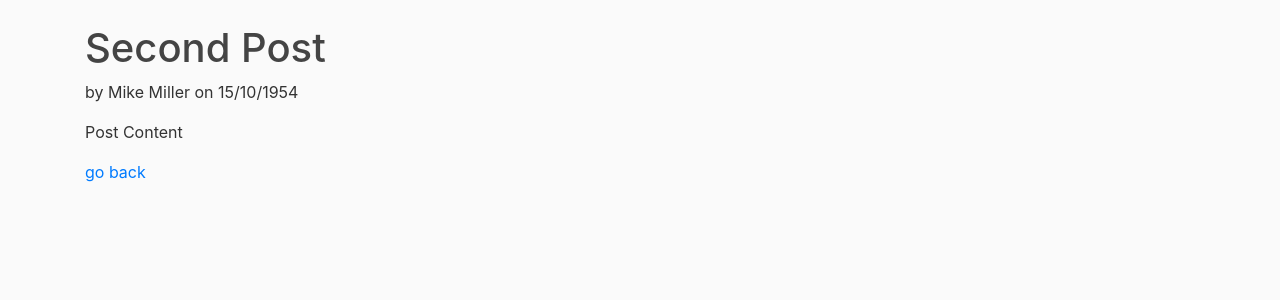
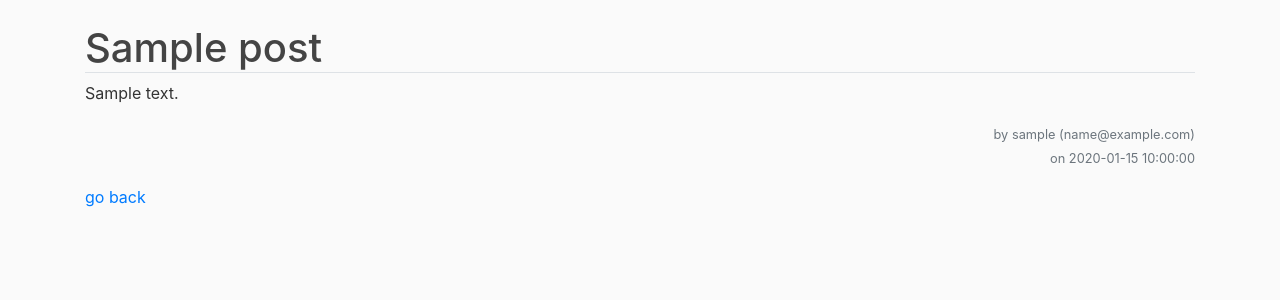
Before and after one commit to martin-kuenzel/python-basics-training, a Flask app: page /posts_detail?id=1 in a window 1280 px wide. Shown: the part 56-356 px from the top of the page. Run offline with Flask 2, Linux system fonts and the light colour scheme; tables that the repository leaves empty hold one stand-in row (values such as "Sample post"); parts of the project's set-up code (start-up, migrations or seed data) failed here and were passed over; some libraries are stand-ins or nearby versions.

Commit message:
usage of dbtable Posts for listing in templates and routes, expanding templates

```diff
--- a/python_flask_basics/flask_blog/flask_blog/routes.py
+++ b/python_flask_basics/flask_blog/flask_blog/routes.py
@@ -23,14 +23,19 @@ posts = [
 @app.route('/home')
 @app.route('/Home')
 def posts_list():
+    posts = Post.query.all()
     return render_template('home.html',posts=posts)
 
 @app.route('/posts_detail')
 def posts_detail():
     post_id = int(request.args.get("id"))
-    if posts[post_id] is None:
-        return f'post with this id does not exist'
-    return render_template('posts_detail.html',post=posts[post_id])
+    post = Post.query.filter_by(id=post_id).first()
+    print(post)
+
+    if post is None:
+        return f'''post with this id does not exist<br><a href="{url_for('posts_list')}">back to main</a>'''
+
+    return render_template('posts_detail.html',post=post)
 
 @app.route('/about')
 def about():
--- a/python_flask_basics/flask_blog/flask_blog/templates/home.html
+++ b/python_flask_basics/flask_blog/flask_blog/templates/home.html
@@ -1,9 +1,7 @@
 {%extends 'layout.html' %}
 {% block content %}
     {% for post in posts %}
-        <h1> {{post.title}} </h1>
-        <p> by {{post.author}} on {{post.date_created}} </p>
-        <p> {{post.content}} </p>
-        <p><a href="{{url_for('posts_detail',id=loop.index0)}}">details</a></p>
+        <h5><a href="{{url_for('posts_detail',id=post.id)}}">{{post.title}}</a></h5>
+        <p class="text-right border-bottom"><small class="text-muted">by {{post.author.username}} on {{post.date_created}}</small></p>
     {% endfor %}
 {% endblock content %}
--- a/python_flask_basics/flask_blog/flask_blog/templates/posts_detail.html
+++ b/python_flask_basics/flask_blog/flask_blog/templates/posts_detail.html
@@ -1,7 +1,12 @@
 {%extends 'layout.html' %}
 {% block content %}
-    <h1> {{post.title}} </h1>
-    <p> by {{post.author}} on {{post.date_created}} </p>
+    <h1 class="border-bottom">{{post.title}}</h1>
     <p> {{post.content}} </p>
+    <p class="text-right">
+        <small class="text-muted">
+            by {{post.author.username}} ({{post.author.email}})<br>
+            on {{post.date_created}}
+        </small>
+    </p>
     <p><a href="{{url_for('posts_list')}}">go back</a></p>
 {% endblock content %}
```
Also changed, not shown: 1 other file.
